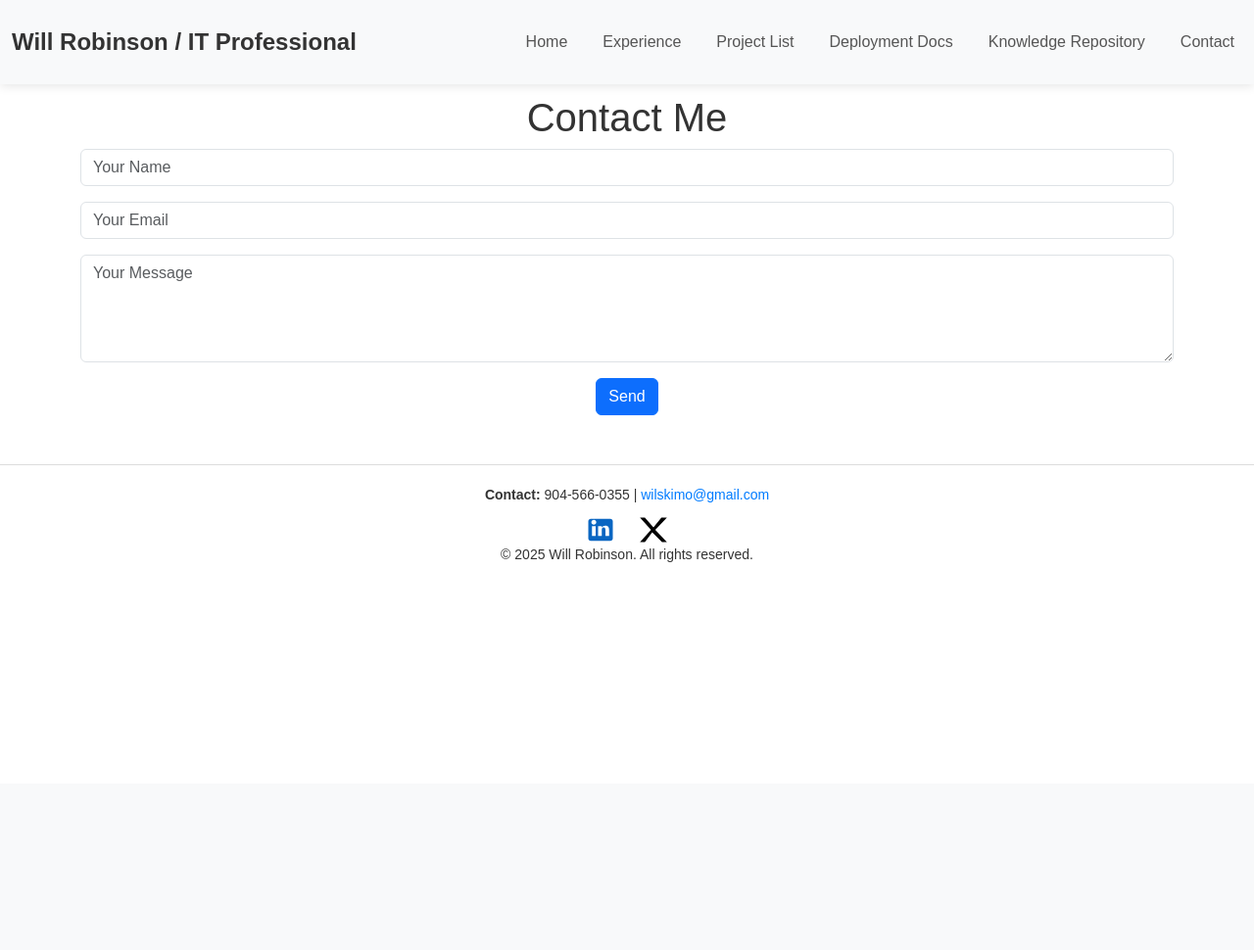
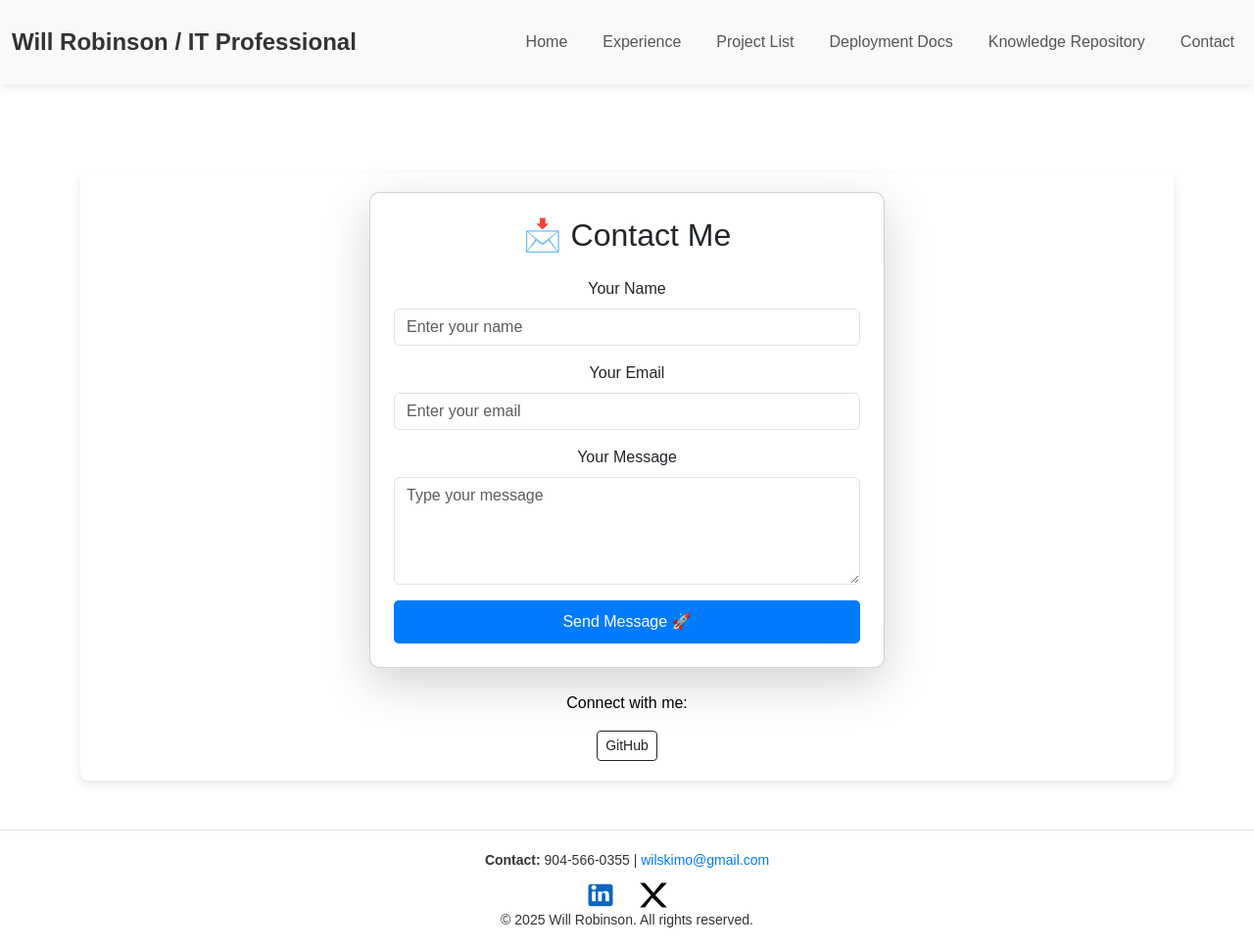
Before and after one commit to wilskimo1/flask-project, a Flask app: page /contact in a window 1280 px wide. Shown: the whole page at 98% size. Before the commit the page ends 574 px from the top, so only its background shows below. Run offline with Flask 3, Linux system fonts and the light colour scheme; parts of the project's set-up code (start-up, migrations or seed data) failed here and were passed over.

Commit message:
adding updated project files

```diff
--- a/static/css/styles.css
+++ b/static/css/styles.css
@@ -220,3 +220,40 @@ body {
 .experience-card:hover {
     transform: scale(1.03);
 }
+
+body {
+    background: white !important;
+    color: black !important;
+}
+
+
+.card {
+    background: #fff;
+    border-radius: 10px;
+}
+.btn-primary {
+    background-color: #2575fc;
+    border: none;
+}
+.btn-primary:hover {
+    background-color: #1a5ed8;
+}
+.contact-container {
+    margin-top: 80px; /* Adjust this value if needed */
+}
+.contact-container {
+    background: white;
+    padding: 20px;
+    border-radius: 8px;
+    box-shadow: 0 4px 10px rgba(0, 0, 0, 0.1);
+}
+.btn-primary {
+    background-color: #007bff;
+    border: none;
+    padding: 10px 15px;
+    font-size: 1rem;
+    border-radius: 5px;
+}
+.btn-primary:hover {
+    background-color: #0056b3;
+}
--- a/static/js/script.js
+++ b/static/js/script.js
@@ -334,5 +334,32 @@ document.addEventListener("DOMContentLoaded", function () {
             })
             .catch(error => console.error("❌ Error fetching weather data:", error));
     }
+    const contactForm = document.getElementById("contactForm");
+    const successMessage = document.getElementById("successMessage");
+
+    contactForm.addEventListener("submit", function (event) {
+        event.preventDefault();
+
+        // Basic validation
+        const name = document.getElementById("name").value.trim();
+        const email = document.getElementById("email").value.trim();
+        const message = document.getElementById("message").value.trim();
+
+        if (!name || !email || !message) {
+            alert("Please fill in all fields.");
+            return;
+        }
+
+        // Show success message
+        successMessage.style.display = "block";
+
+        // Hide success message after 3 seconds
+        setTimeout(() => {
+            successMessage.style.display = "none";
+        }, 3000);
+
+        // Reset the form
+        contactForm.reset();
+    });
 
 });
--- a/templates/contact.html
+++ b/templates/contact.html
@@ -3,17 +3,39 @@
 {% block title %}Contact - Will Robinson{% endblock %}
 
 {% block content %}
-    <h1>Contact Me</h1>
-    <form>
+<div class="container contact-container">
+    <div class="row justify-content-center">
+        <div class="col-md-6">
+            <div class="card shadow-lg p-4">
+                <h2 class="text-center mb-4">📩 Contact Me</h2>
+                <form id="contactForm">
                     <div class="mb-3">
-            <input type="text" class="form-control" placeholder="Your Name">
+                        <label for="name" class="form-label"><i class="bi bi-person"></i> Your Name</label>
+                        <input type="text" class="form-control" id="name" placeholder="Enter your name" required>
                     </div>
                     <div class="mb-3">
-            <input type="email" class="form-control" placeholder="Your Email">
+                        <label for="email" class="form-label"><i class="bi bi-envelope"></i> Your Email</label>
+                        <input type="email" class="form-control" id="email" placeholder="Enter your email" required>
                     </div>
                     <div class="mb-3">
-            <textarea class="form-control" rows="4" placeholder="Your Message"></textarea>
+                        <label for="message" class="form-label"><i class="bi bi-chat-text"></i> Your Message</label>
+                        <textarea class="form-control" id="message" rows="4" placeholder="Type your message" required></textarea>
                     </div>
-        <button class="btn btn-primary">Send</button>
+                    <button type="submit" class="btn btn-primary w-100">Send Message 🚀</button>
                 </form>
+                <div id="successMessage" class="mt-3 text-center text-success" style="display: none;">
+                    ✅ Message Sent Successfully!
+                </div>
+            </div>
+            <div class="text-center mt-4">
+                <p>Connect with me:</p>
+
+                <a href="https://github.com/wilskimo1" target="_blank" class="btn btn-outline-dark btn-sm">
+                    <i class="bi bi-github"></i> GitHub
+                </a>
+                </a>
+            </div>
+        </div>
+    </div>
+</div>
 {% endblock %}
```
Also changed, not shown: 1 other file. Lines whose indentation alone changed are shown as unchanged.
